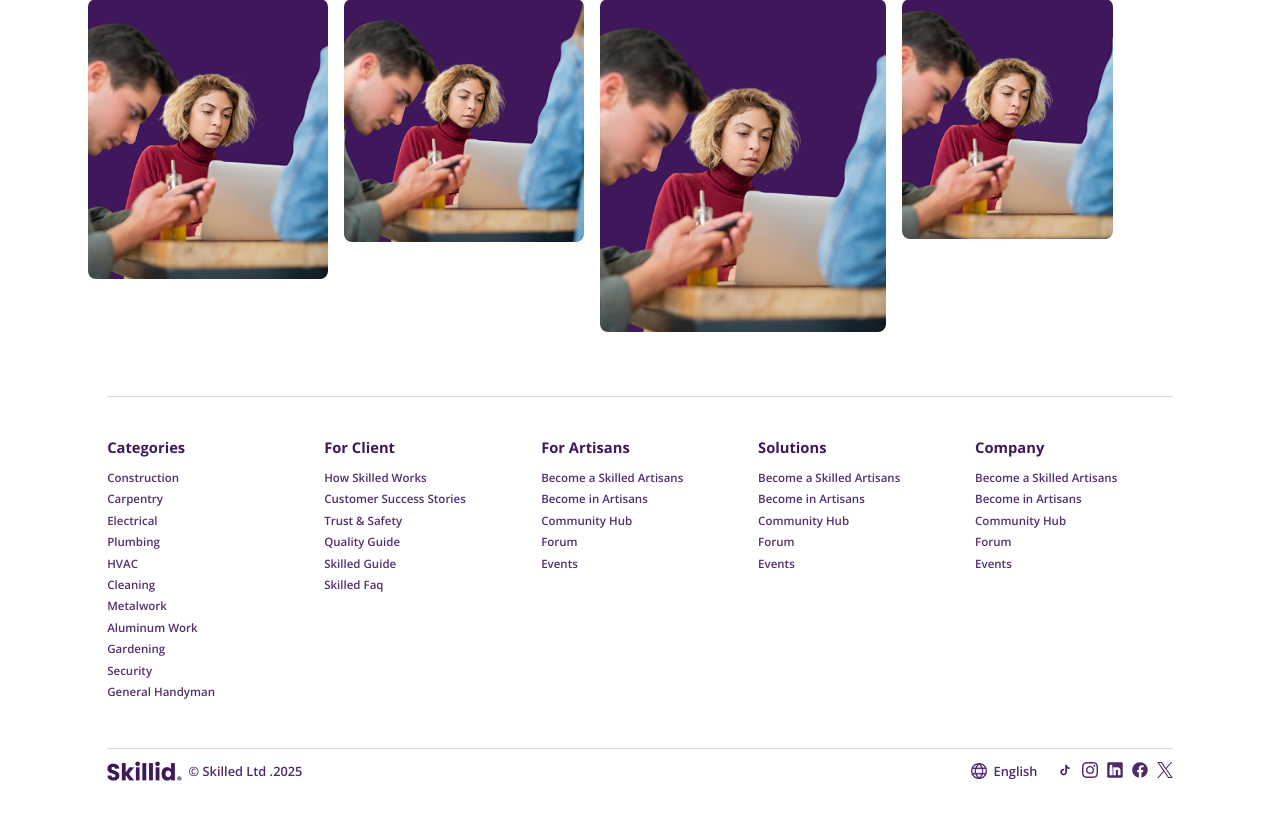
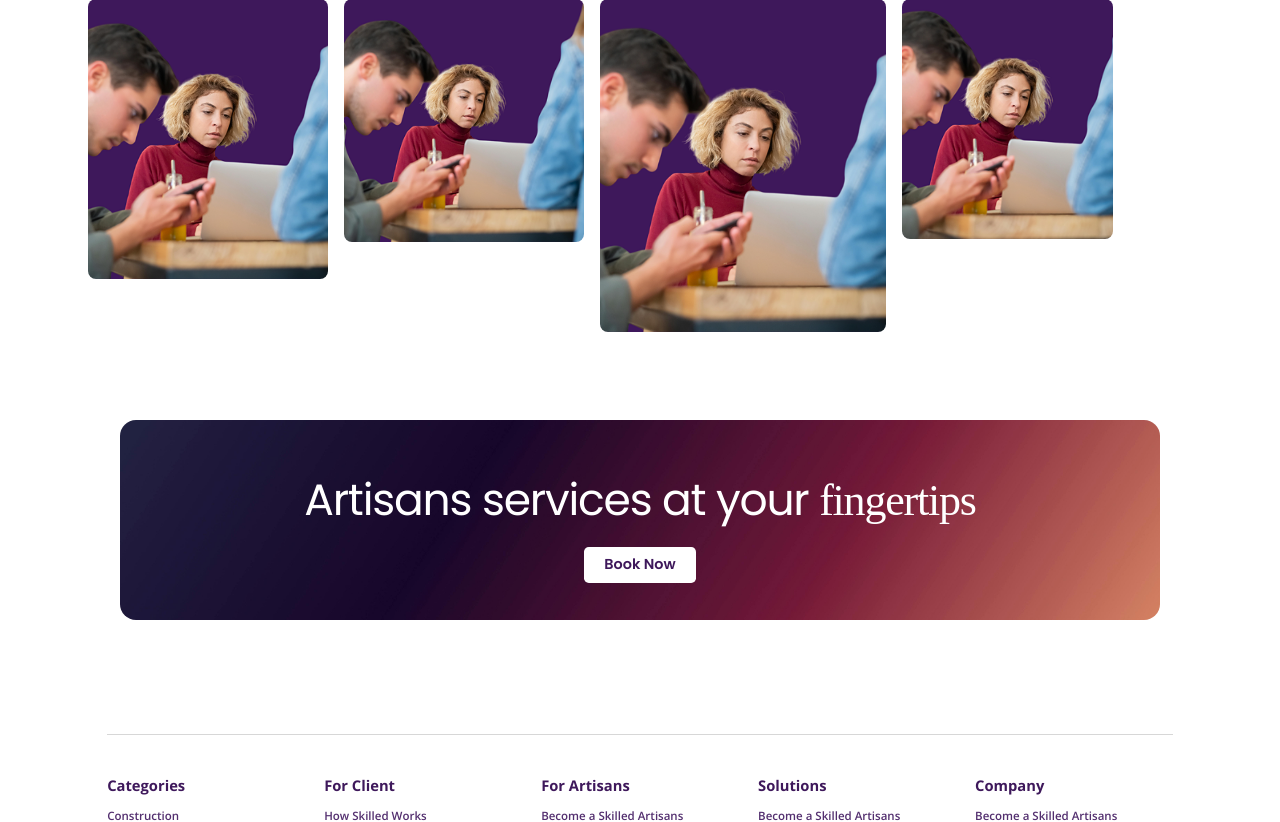
Before and after one commit to mohamedhaltout/skillid, a PHP site: page /home.html in a window 1280 px wide. Shown: the part 3871-4693 px from the top of the page. Before the commit the page ends 4652 px from the top, so only its background shows below. Run offline with PHP 8.4, Linux system fonts and the light colour scheme; some web fonts are replaced.

Commit message:
Fixe The CTA In Home Page

```diff
--- a/home.html
+++ b/home.html
@@ -35,7 +35,6 @@
                     <li><a href="#">Explore</a></li>
                     <li><a href="#"><img src="img/language.svg" alt="language_icon">En</a></li>
                     <li><a href="#">Become In Artisan</a></li>
-                    <li><a href="#">Skilled Go</a></li>
                     <li><a href="#">Sign In</a></li>
                     <li class="mobile_cta_button">
         <button>Join</button>
@@ -523,6 +522,17 @@ Artisans</p>
 </section>
 
 
+<section class="cta-banner">
+  <div class="banner-content">
+    <h2 class="banner-text">Artisans services at your <span class="highlight-text">fingertips</span></h2>
+    <button class="cta-button">Book Now</button>
+  </div>
+</section>
+
+
+
+
+
 <footer class="footer">
   <div class="footer-top-line"></div>
 
@@ -623,10 +633,6 @@ Artisans</p>
 
 
 
-
-
-
-
     <script>
 
     function toggleMenu() {
--- a/search.html
+++ b/search.html
@@ -13,8 +13,8 @@
     <title>Skilled - Search For Artisans</title>
 </head>
 <body>
-    <!-- Header + Categories + Search Section -->
-<header class="prestataires-header">
+
+  <header class="prestataires-header">
     <div class="header-top">
       <div class="logo">
         <img src="img/skilled_logo.svg" alt="Skilled Logo" class="logo-img" />
--- a/style_home.css
+++ b/style_home.css
@@ -1081,6 +1081,59 @@ padding-left: 3px;
 }
 
 
+.cta-banner {
+  width: 1300px;
+  height: 250px;
+  background-image: url('img/back_cta_home.png');
+  background-size: cover;
+  background-position: center;
+
+  border-radius: 20px;
+  display: flex;
+  justify-content: center;
+  align-items: center;
+  overflow: hidden;
+
+  margin: 110px auto;
+}
+
+.banner-content {
+  text-align: center;
+  color: white;
+}
+
+.banner-text {
+  font-family: 'Poppins', sans-serif;
+  font-weight: 400;
+
+  font-size: 55px;
+  line-height: 35px;
+  letter-spacing: -1.5px;
+  margin-bottom: 40px;
+}
+
+.highlight-text {
+  font-family: 'Domine', serif;
+}
+
+.cta-button {
+
+    width: 140px;
+  height: 45px;
+  border-radius: 6px;
+  background-color: white;
+  color: #3E185B;
+  font-family: 'Poppins', sans-serif;
+  font-weight: 600;
+  font-size: 18px;
+  border: none;
+  cursor: pointer;
+  display: flex;
+  justify-content: center;
+  align-items: center;
+  margin: 10px auto;
+}
+
 
 @media (max-width: 1200px) {
     .header {
```
Also changed, not shown: other parts of style_home.css (+78 -1 lines), Client_dashborad.css (added), client_Dashboard.html (added), img/back_cta_home.png (added).
